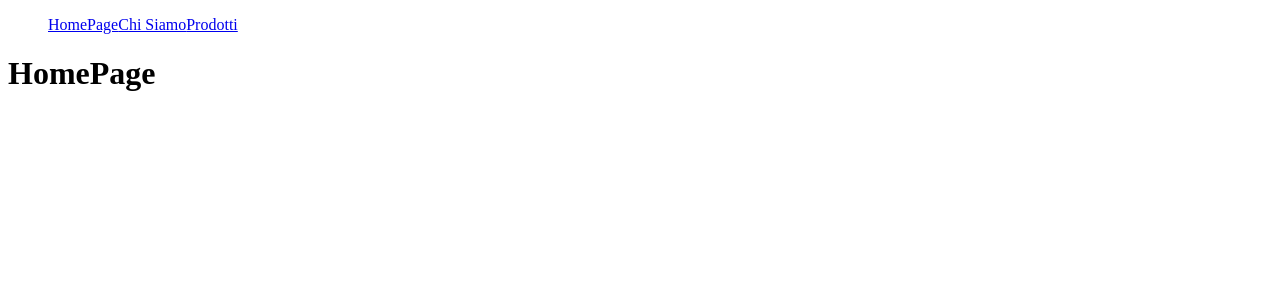
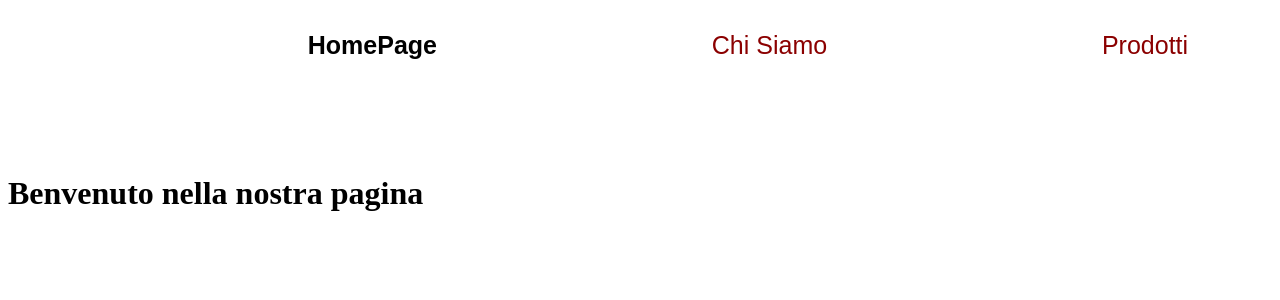
Before and after one commit to DavideCotigliani/react-router, a React (Vite) app: page / in a window 1280 px wide. Shown: the top 300 px of the page. Built offline with nearby package versions, Linux system fonts and the light colour scheme.

Commit message:
[UPD] Bonus active added

```diff
--- a/src/components/MainNavbar.jsx
+++ b/src/components/MainNavbar.jsx
@@ -6,9 +6,9 @@ const MainNavbar = () => {
             <header>
                 <nav>
                     <ul>
-                        <NavLink to="/">HomePage</NavLink>
-                        <NavLink to="/chisiamo">Chi Siamo</NavLink>
-                        <NavLink to="/prodotti">Prodotti</NavLink>
+                        <li><NavLink className="custom-link" to="/">HomePage</NavLink></li>
+                        <li><NavLink className="custom-link" to="/chisiamo">Chi Siamo</NavLink></li>
+                        <li><NavLink className="custom-link" to="/prodotti">Prodotti</NavLink></li>
                     </ul>
                 </nav>
             </header>
--- a/src/index.css
+++ b/src/index.css
@@ -0,0 +1,36 @@
+ul {
+    list-style-type: none;
+    display: flex;
+    font-family: Arial, Helvetica, sans-serif;
+}
+
+li {
+    padding: 15px;
+    font-size: 25px;
+    margin-left: 20%;
+}
+
+h1 {
+    margin-top: 100px;
+}
+
+h2 {
+    margin-top: 100px;
+    margin-bottom: 50px;
+}
+
+.custom-link {
+    color: darkred;
+    text-decoration: none;
+    cursor: pointer;
+}
+
+.custom-link:hover {
+    font-weight: 700;
+    color: black;
+}
+
+.custom-link.active {
+    font-weight: 700;
+    color: black;
+}
--- a/src/pages/ChiSiamo.jsx
+++ b/src/pages/ChiSiamo.jsx
@@ -4,7 +4,7 @@ const ChiSiamo = () => {
     return (
         <div>
             <MainNavbar />
-            <h1>Un'azienda che vende prodotti</h1>
+            <h1>Azienda che vende prodotti</h1>
         </div>
     )
 }
--- a/src/pages/HomePage.jsx
+++ b/src/pages/HomePage.jsx
@@ -4,7 +4,7 @@ const Homepage = () => {
     return (
         <div>
             <MainNavbar />
-            <h1>HomePage</h1>
+            <h1>Benvenuto nella nostra pagina</h1>
         </div>
     )
 }
```
